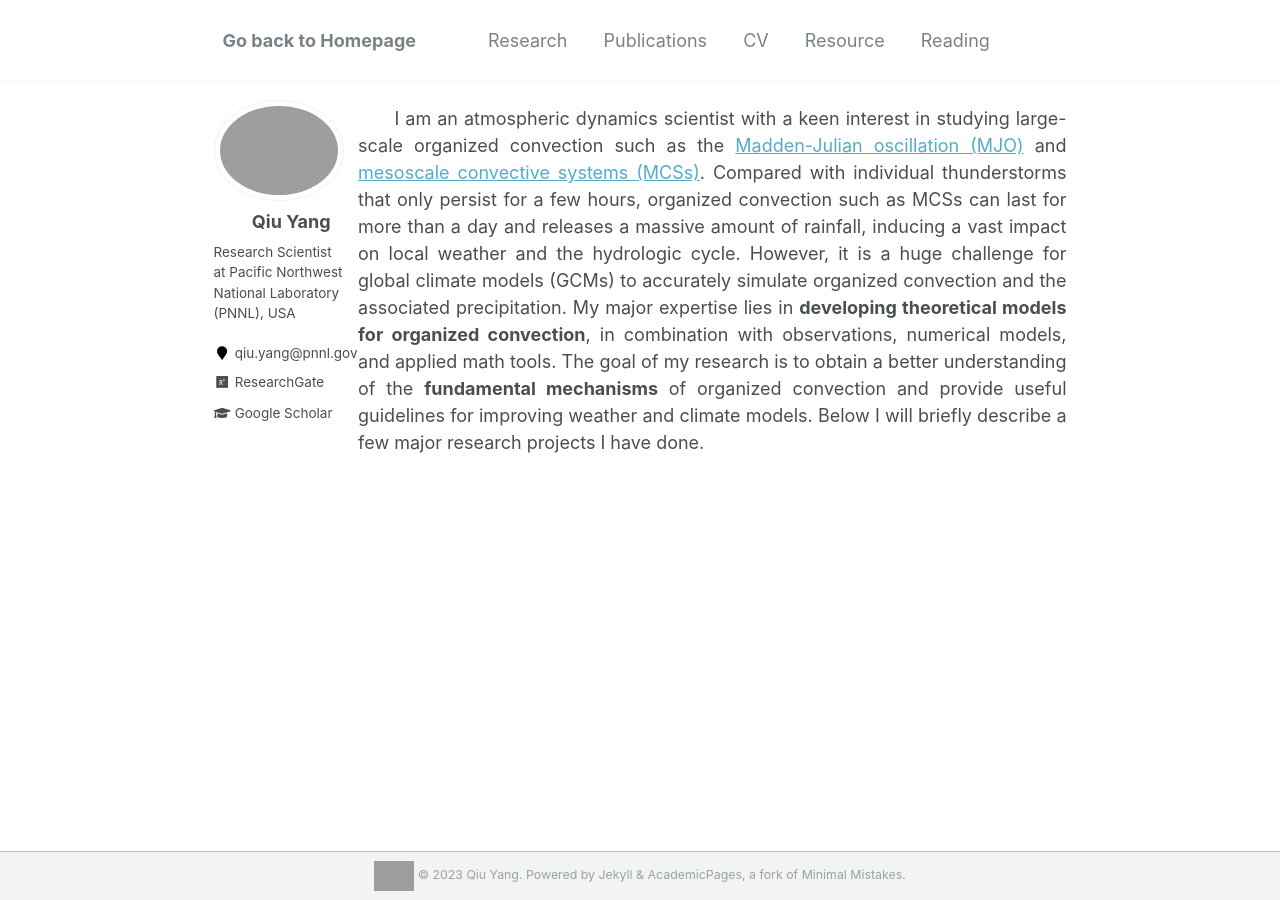
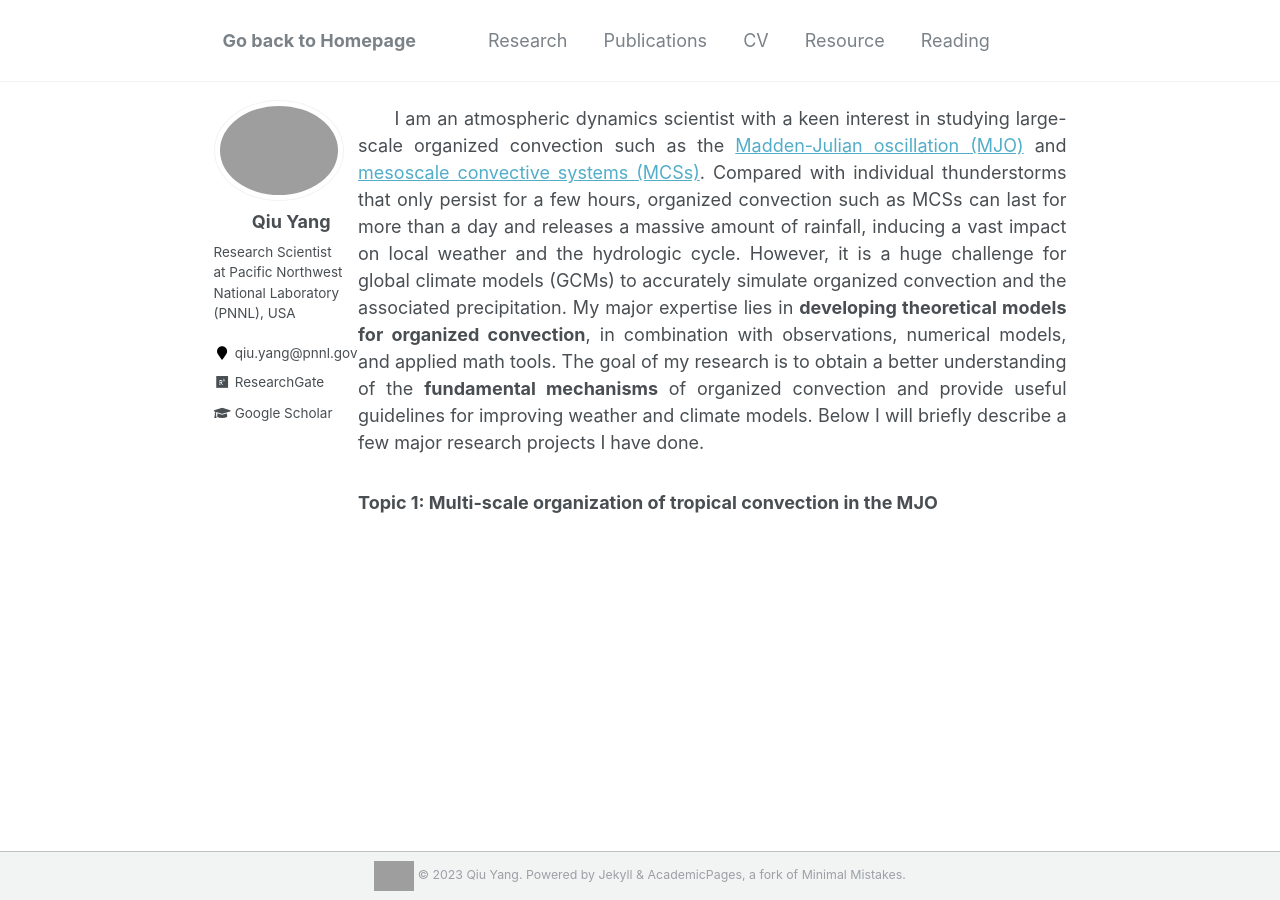
Before and after one commit to qiuyang50/qiuyang50.github.io, a Jekyll site: the page built from _pages/research.md, in a window 1280 px wide. Built offline with Jekyll 4.4.1, drawn with Linux system fonts in a browser that asks for light colours; grey boxes are pictures that could not be loaded.

Commit message:
Update research.md

```diff
--- a/_pages/research.md
+++ b/_pages/research.md
@@ -6,3 +6,5 @@ author_profile: true
 ---
 
 &nbsp;&nbsp;&nbsp;&nbsp;&nbsp;&nbsp;I am an atmospheric dynamics scientist with a keen interest in studying large-scale organized convection such as the [Madden-Julian oscillation (MJO)](https://www.youtube.com/watch?v=UsWHHE_jkGE&t=137s) and [mesoscale convective systems (MCSs)](https://en.wikipedia.org/wiki/Mesoscale_convective_system). Compared with individual thunderstorms that only persist for a few hours, organized convection such as MCSs can last for more than a day and releases a massive amount of rainfall, inducing a vast impact on local weather and the hydrologic cycle. However, it is a huge challenge for global climate models (GCMs) to accurately simulate organized convection and the associated precipitation. My major expertise lies in **developing theoretical models for organized convection**, in combination with observations, numerical models, and applied math tools. The goal of my research is to obtain a better understanding of the **fundamental mechanisms** of organized convection and provide useful guidelines for improving weather and climate models. Below I will briefly describe a few major research projects I have done.
+
+### Topic 1: Multi-scale organization of tropical convection in the MJO
```
